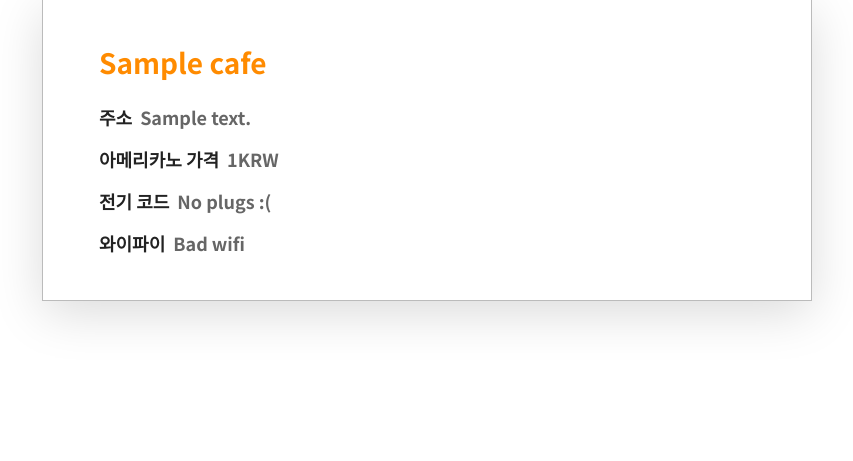
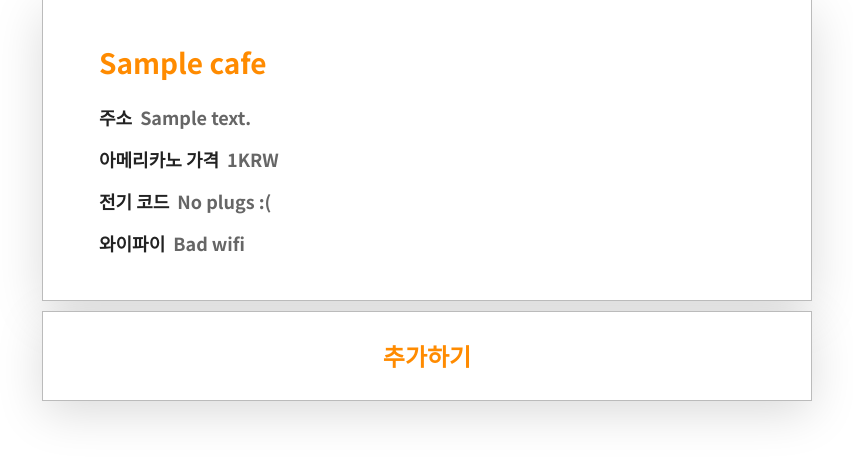
Before and after one commit to itsnamgyu/mogakco, a Django app: page /index in a window 1280 px wide. Shown: the part 113-574 px from the top of the page, without its empty margins (213-1066 px from the left). Run offline with Django 3.2, Linux system fonts and the light colour scheme; tables that the repository leaves empty hold one stand-in row (values such as "Sample post"); parts of the project's set-up code (start-up, migrations or seed data) failed here and were passed over; some libraries are stand-ins or nearby versions.

Commit message:
Added stylized link to create page

```diff
--- a/cafe/templates/cafe/list.html
+++ b/cafe/templates/cafe/list.html
@@ -17,4 +17,7 @@
             </div>
         </div>
     {% endfor %}
+    <div class="card page-width">
+        <a class="card-button" href={% url 'cafe:create' %}>추가하기</a>
+    </div>
 {% endblock %}
--- a/static/css/mogakco.css
+++ b/static/css/mogakco.css
@@ -27,6 +27,25 @@ body {
 	padding: 48px 56px;
 }
 
+.card-button {
+	text-align: center;
+	display: block;
+	background-color: rgba(0,0,0,0);
+	border: none;
+	color: #FF8B00;
+	font-size: 24px;
+	font-weight: 700;
+	width: 100%;
+	padding: 32px 0px;
+    text-decoration: none;
+}
+
+.card-button:hover {
+	cursor: pointer;
+	background-color: #FF8B00;
+	color: #fff;
+}
+
 .card-shadow {
 	z-index: -10;
 	position: absolute;
```
